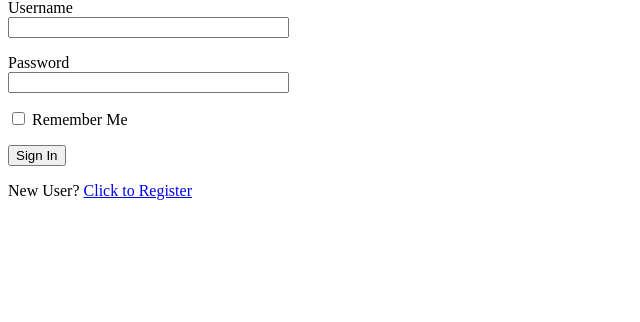
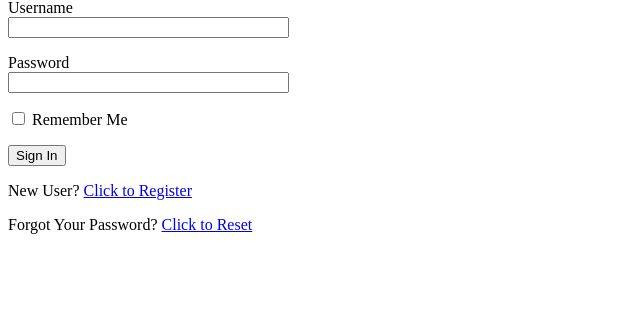
Before and after one commit to tcarbone073/microblog, a Flask app: page /login in a window 1280 px wide. Shown: the part 117-439 px from the top of the page, without its empty margins (0-640 px from the left). Run offline with Flask 2, Linux system fonts and the light colour scheme; parts of the project's set-up code (start-up, migrations or seed data) failed here and were passed over; some libraries are stand-ins or nearby versions.

Commit message:
(Ch. 10) Requesting a password reset

```diff
--- a/app/forms.py
+++ b/app/forms.py
@@ -66,3 +66,8 @@ class PostForm(flask_wtf.FlaskForm):
     post = wtf.TextAreaField("Say something", validators=[DataRequired(),
         Length(min=1, max=140)])
     submit = wtf.SubmitField("Submit")
+
+
+class ResetPasswordForm(flask_wtf.FlaskForm):
+    email = wtf.StringField('Email', validators=[DataRequired(), Email()])
+    submit = SubmitField('Request Password Reset')
--- a/app/routes.py
+++ b/app/routes.py
@@ -15,8 +15,9 @@ from werkzeug.urls import url_parse
 from datetime import datetime
 
 from app import app, db
-from app.forms import LoginForm, RegistrationForm, EditProfileForm, EmptyForm
-from app.forms import PostForm
+from app.forms import LoginForm, RegistrationForm, EditProfileForm, EmptyForm,\
+        PostForm, ResetPasswordForm
+from app.email import send_password_reset_email
 from app.models import User, Post
 
 
@@ -254,3 +255,27 @@ def explore():
     # not pass in the form argument
     return render_template('index.html', title='Explore', posts=posts.items,
         next_url=next_url, prev_url=prev_url)
+
+@app.route('/reset_password_request', methods=['GET', 'POST'])
+def reset_password_request():
+
+    # If the user is logged in, no need to send password reset email.
+    if current_user.is_authenticated:
+        return redirect(url_for('index'))
+
+    form = ResetPasswordForm()
+
+    if form.validate_on_submit():
+        user = User.query.filter_by(email=form.email.data).first()
+
+        if user:
+            send_password_reset_email(user)
+
+        # Flash this message even if the user is unkown. This is so clients
+        # cannot use this form to determine if a given user is a member or not.
+        flash('Check your email for the instruction to reset your password.')
+
+        return redirect(url_for('login'))
+
+    return render_template('reset_password_request.html',
+        title='Reset Password', form=form)
--- a/app/templates/login.html
+++ b/app/templates/login.html
@@ -21,5 +21,12 @@
 		<p>{{form.remember_me()}} {{form.remember_me.label}}</p>
 		<p>{{form.submit()}}</p>
 	</form>
-<p>New User? <a href="{{ url_for('register') }}">Click to Register</a></p>
+	<p>
+		New User?
+		<a href="{{ url_for('register') }}">Click to Register</a>
+	</p>
+	<p>
+		Forgot Your Password?
+		<a href='{{ url_for('reset_password_request') }}'>Click to Reset</a>
+	</p>
 {% endblock %}
```
Also changed, not shown: app/templates/reset_password_request.html (added, +16 -0 lines).
